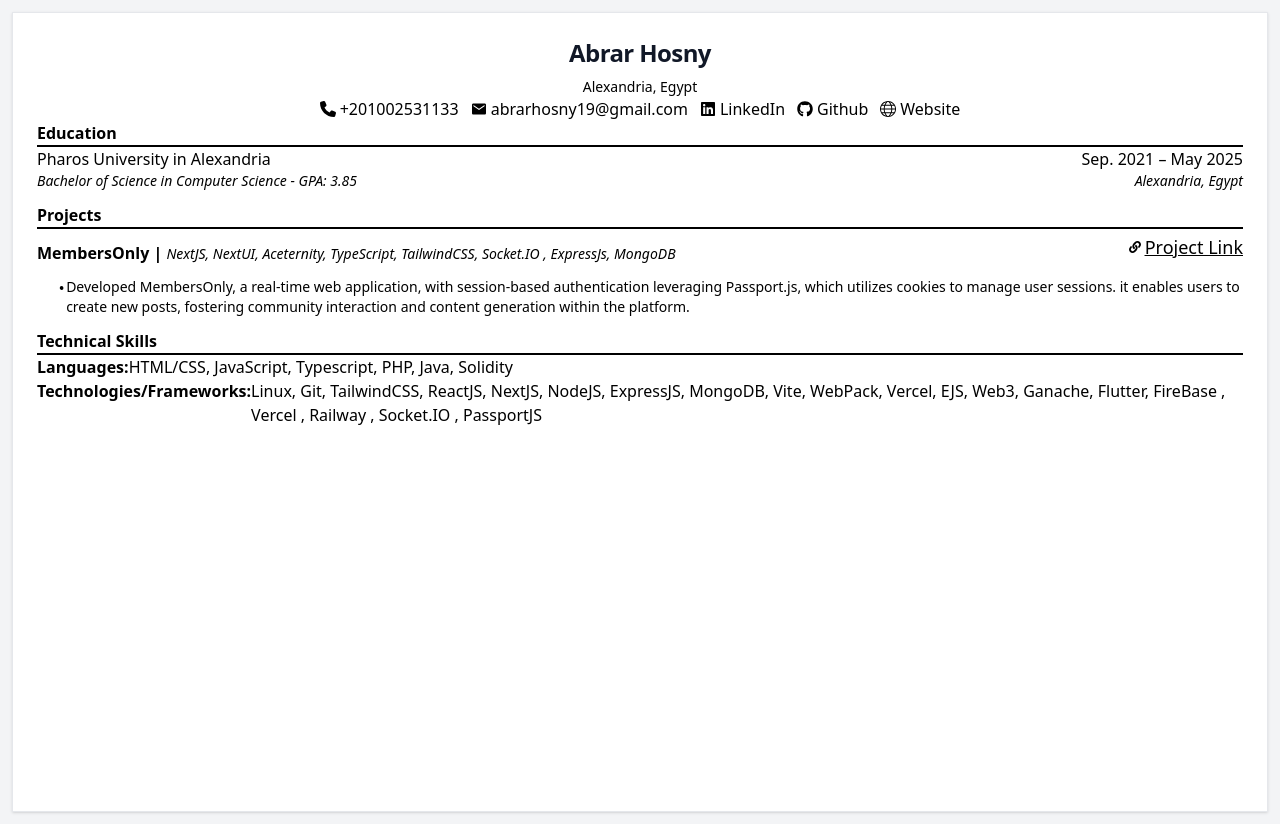
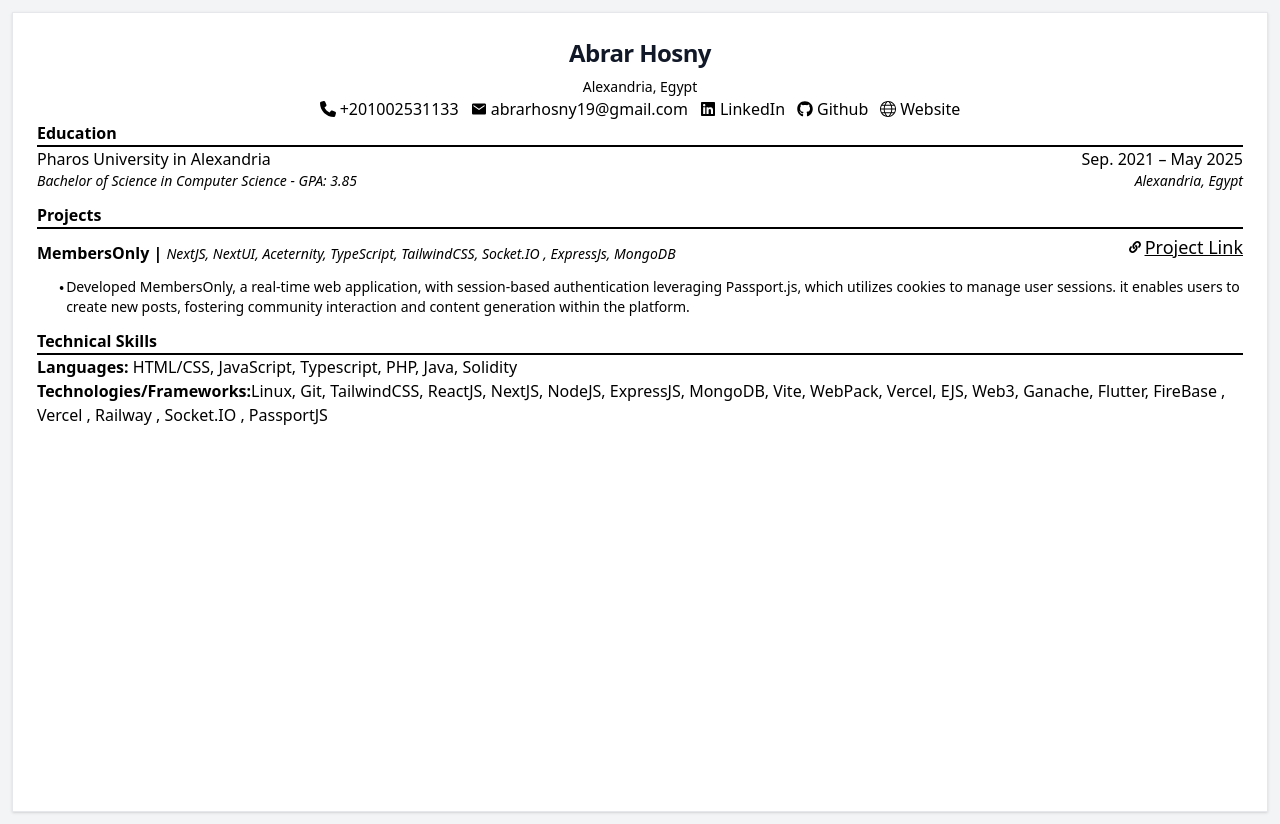
Before and after one commit to Abrar-Hosny/CV-Builder, a React (Vite) app: page / in a window 1280 px wide. Built offline with nearby package versions, Linux system fonts and the light colour scheme.

Commit message:
refactor TechnicalSkills component for improved layout and styling of skills details

```diff
--- a/src/components/TechnicalSkills.jsx
+++ b/src/components/TechnicalSkills.jsx
@@ -7,16 +7,20 @@ export default function TechnicalSkills() {
       <hr className="border border-black" />
       <div>
         <div className="flex">
-          <p className="font-bold">Languages: </p>{" "}
-          <span> HTML/CSS, JavaScript, Typescript, PHP, Java, Solidity</span>
+          <p>
+            <span className="font-bold">Languages:</span>
+            <span> HTML/CSS, JavaScript, Typescript, PHP, Java, Solidity</span>
+          </p>
         </div>
         <div className="flex">
-          <p className="font-bold">Technologies/Frameworks:</p>{" "}
-          <span>
-            Linux, Git, TailwindCSS, ReactJS, NextJS, NodeJS, ExpressJS,
-            MongoDB, Vite, WebPack, Vercel, EJS, Web3, Ganache, Flutter,
-            FireBase , Vercel , Railway , Socket.IO , PassportJS
-          </span>
+          <p>
+            <span className="font-bold">Technologies/Frameworks:</span>
+            <span clasName="font-light">
+              Linux, Git, TailwindCSS, ReactJS, NextJS, NodeJS, ExpressJS,
+              MongoDB, Vite, WebPack, Vercel, EJS, Web3, Ganache, Flutter,
+              FireBase , Vercel , Railway , Socket.IO , PassportJS
+            </span>
+          </p>
         </div>
       </div>
     </div>
```
